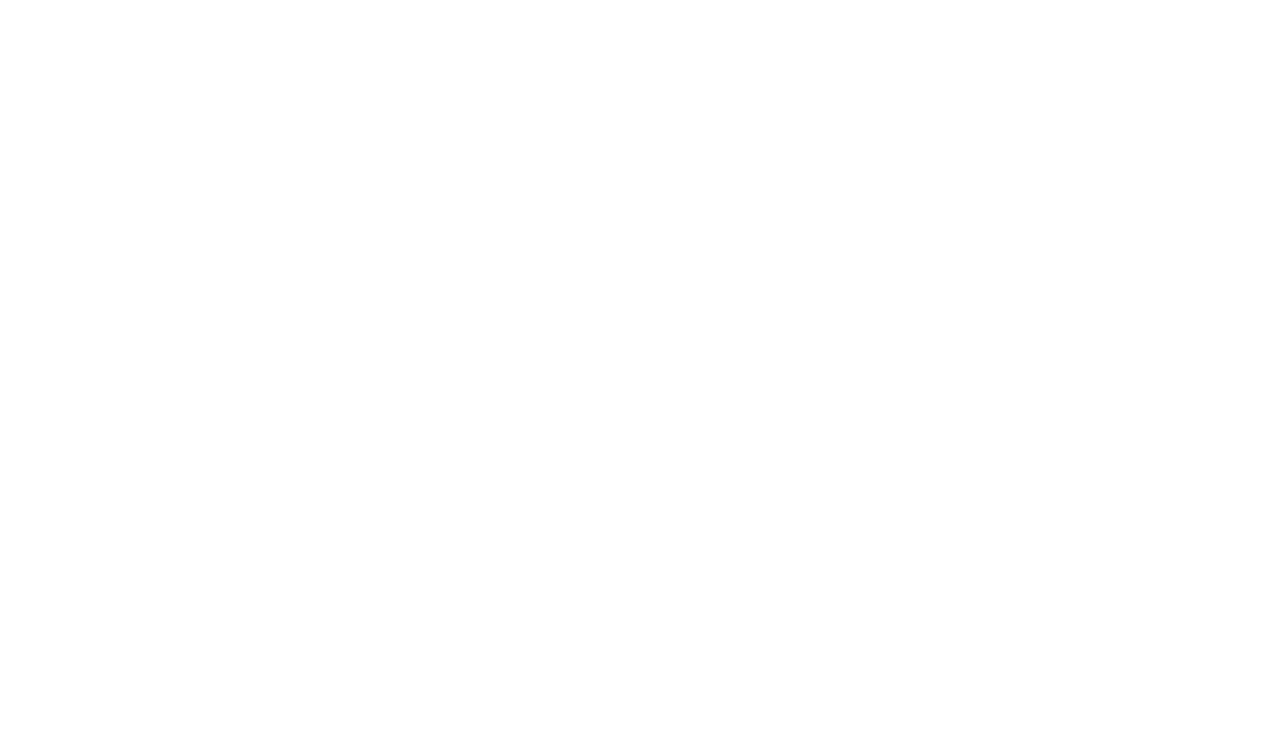
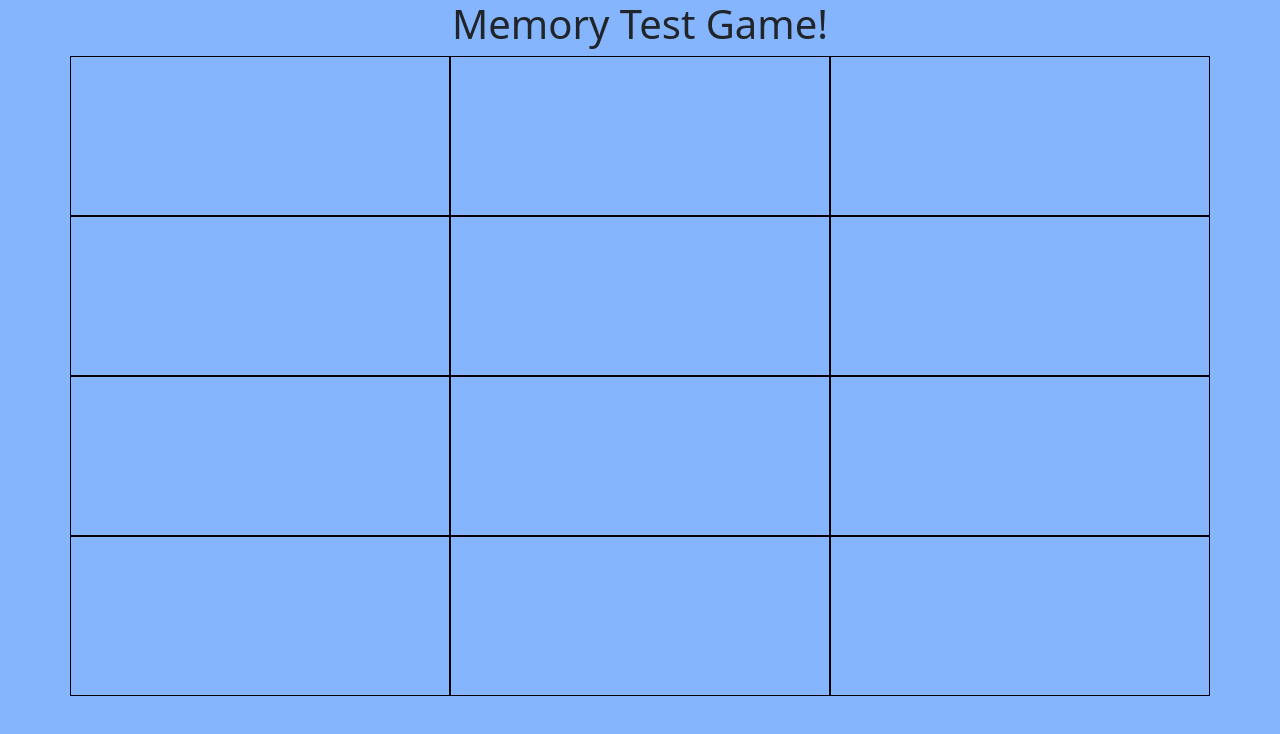
Before and after one commit to Readpato/memotest-game, a website: page index.html in a window 1280 px wide. Drawn offline with nearby package versions, Linux system fonts and the light colour scheme.

Commit message:
feat: Create grid layout
The visual layout where the game is going to take place has been created with. Bootstrap grid has helped us to accelerate the process of building it.

```diff
--- a/index.html
+++ b/index.html
@@ -0,0 +1,43 @@
+<!DOCTYPE html>
+<html lang="en">
+  <head>
+    <meta charset="UTF-8" />
+    <meta http-equiv="X-UA-Compatible" content="IE=edge" />
+    <meta name="viewport" content="width=device-width, initial-scale=1.0" />
+    <link
+      rel="stylesheet"
+      href="./node_modules/bootstrap/dist/css/bootstrap.min.css"
+    />
+    <link rel="stylesheet" href="./src/styles/styles.css" />
+    <title>Memotest Game</title>
+  </head>
+  <body class="bg-primary bg-opacity-50">
+    <main>
+      <h1 class="text-center">Memory Test Game!</h1>
+      <div class="container">
+        <div class="row game-row">
+          <div class="col-4 game-col"><div class="color-box"></div></div>
+          <div class="col-4 game-col"><div class="color-box"></div></div>
+          <div class="col-4 game-col"><div class="color-box"></div></div>
+        </div>
+        <div class="row game-row">
+          <div class="col-4 game-col"><div class="color-box"></div></div>
+          <div class="col-4 game-col"><div class="color-box"></div></div>
+          <div class="col-4 game-col"><div class="color-box"></div></div>
+        </div>
+        <div class="row game-row">
+          <div class="col-4 game-col"><div class="color-box"></div></div>
+          <div class="col-4 game-col"><div class="color-box"></div></div>
+          <div class="col-4 game-col"><div class="color-box"></div></div>
+        </div>
+        <div class="row game-row">
+          <div class="col-4 game-col"><div class="color-box"></div></div>
+          <div class="col-4 game-col"><div class="color-box"></div></div>
+          <div class="col-4 game-col"><div class="color-box"></div></div>
+        </div>
+      </div>
+    </main>
+    <script src="./node_modules/bootstrap/dist/js/bootstrap.bundle.min.js"></script>
+    <script src="./src/index.js"></script>
+  </body>
+</html>
--- /dev/null
+++ b/src/styles/_main.scss
@@ -0,0 +1,14 @@
+main {
+  .game-row {
+    height: 20vh;
+  }
+
+  .game-col {
+    border: 1px solid black;
+  }
+
+  .color-box {
+    width: 100%;
+    height: 100%;
+  }
+}
--- a/src/styles/styles.scss
+++ b/src/styles/styles.scss
@@ -0,0 +1,7 @@
+@import "./main";
+
+* {
+  margin: 0;
+  padding: 0;
+  box-sizing: border-box;
+}
```
Also changed, not shown: pseudocode.md (added, +6 -0 lines), src/styles/styles.css, 1 other file.
